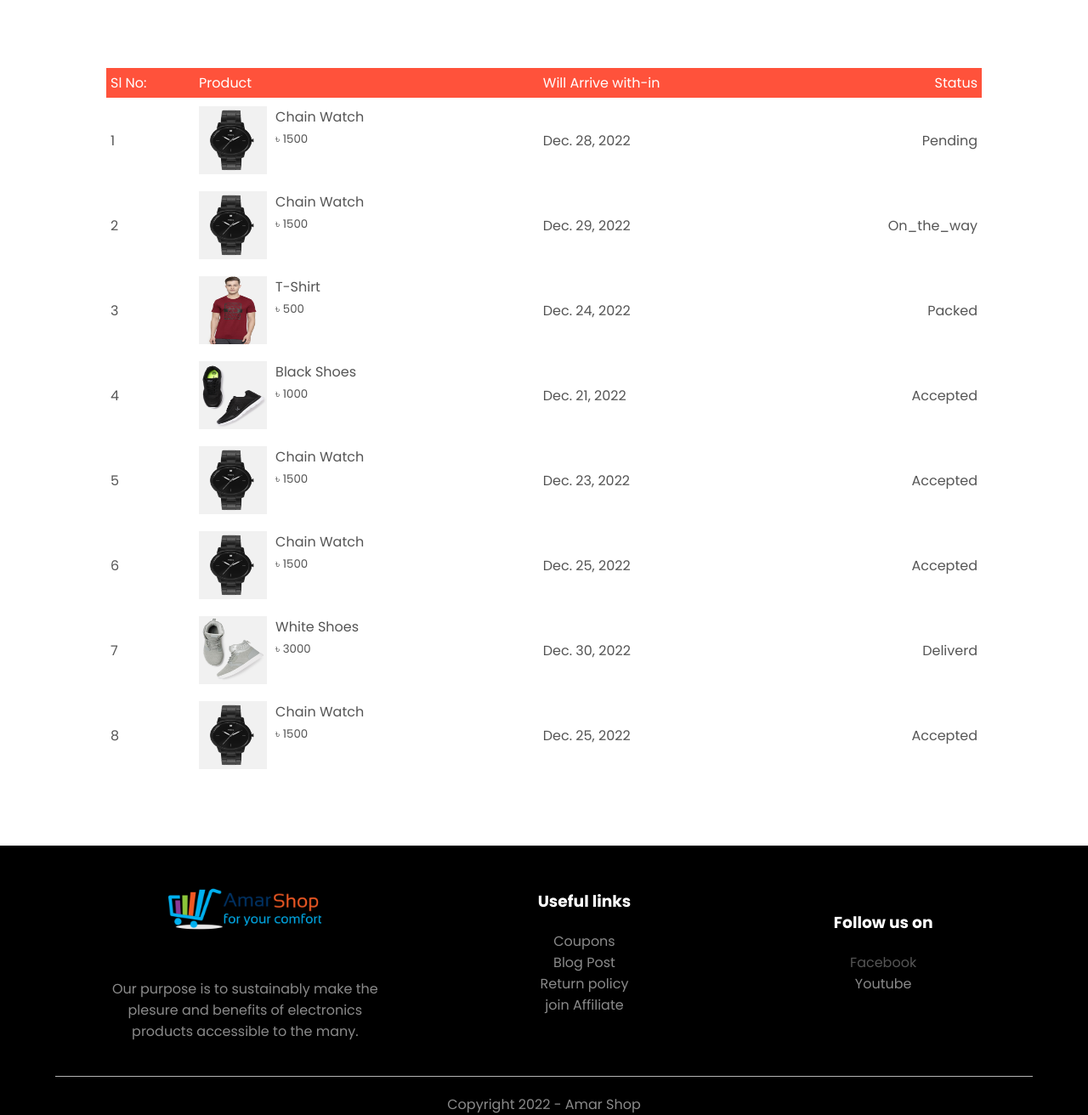
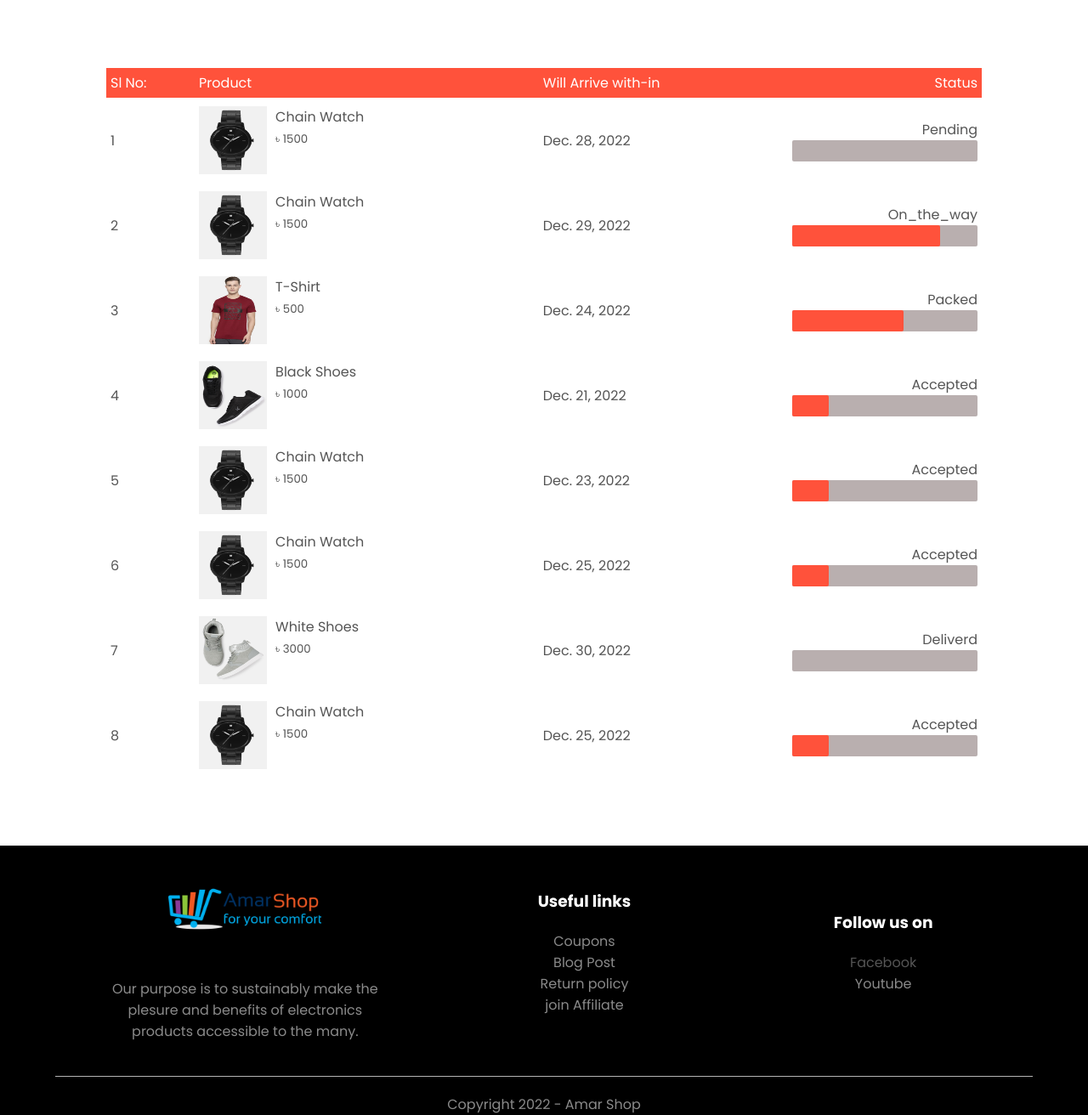
Before and after one commit to anwar-hasaan/Amar-Shop, a Django app: page /track-orders/ in a window 1280 px wide. Shown: the part 73-1385 px from the top of the page at 85% size. Run offline with Django 4.2, Linux system fonts and the light colour scheme; a user stored in the database is signed in; data comes from the database, SQL or seed files in the repository; both versions use the stored data as it was after the commit.

Commit message:
minor changes

```diff
--- a/shop/models.py
+++ b/shop/models.py
@@ -101,6 +101,22 @@ class OrderPlaced(models.Model):
     def is_deliverd(self):
         return True if self.status == 'deliverd' else False
 
+    @property
+    def delivery_status(self):
+        if self.status == 'accepted':
+            status = 20
+        elif self.status == 'packing':
+            status = 40
+        elif self.status == 'packed':
+            status = 60
+        elif self.status == 'on_the_way':
+            status = 80
+        elif self.status == 'delivered':
+            status = 100
+        else:
+            status = 0
+        return status
+
     def save(self,*args,**kwargs):
         if not self.total_amount:
             self.total_amount = self.quantity * self.product.discount_price
--- a/shop/views.py
+++ b/shop/views.py
@@ -263,12 +263,10 @@ def payment(request):
 
 @login_required
 def track_orders(request):
-    print(request)
     user = request.user
 
     customers = [cus for cus in Customer.objects.filter(_user=user)]
     placed_order = OrderPlaced.objects.filter(_user=user, _customer__in=customers, is_paid=True)
-    print(placed_order)
 
     context = {
         'orders': placed_order,
--- a/static/css/style.css
+++ b/static/css/style.css
@@ -1,4 +1,4 @@
-/* @import url('https://fonts.googleapis.com/css2?family=Poppins:wght@300;400;500;600;700&display=swap'); */
+@import url('https://fonts.googleapis.com/css2?family=Poppins:wght@300;400;500;600;700&display=swap');
 *{
     margin: 0;
     padding: 0;
@@ -558,6 +558,22 @@ from .btn:focus{
     margin: 30px 5px;
 }
 
+/* ---------tracking order progress---- */
+.progress-container {
+    width: 100%;
+    background-color: rgb(185, 175, 175);
+    border-radius: 2px;
+}
+.progress {
+    font-size: 0.8rem;
+    text-align: right;
+    color: white;
+    border-radius: 2px;
+    width: 0%;
+    height: 25px;
+    background-color: #ff523b;
+}
+
 @media only screen and (max-width: 800px){
     nav ul{
         position: absolute;
--- a/static/js/toggle_login_form.js
+++ b/static/js/toggle_login_form.js
@@ -6,14 +6,18 @@ let indicator = document.getElementById('indicator');
 let login_btn = document.getElementById('login');
 let register_btn = document.getElementById('register');
 
+if (register_btn){
     register_btn.addEventListener('click', function(){
         register_form.style.transform = "translateX(0px)";
         login_form.style.transform = "translateX(0px)";
         indicator.style.transform = "translateX(100px)";
 
     })
+}
+if (login_btn){
     login_btn.addEventListener('click', function(){
         register_form.style.transform = "translateX(300px)";
         login_form.style.transform = "translateX(300px)";
         indicator.style.transform = "translateX(0px)";
     })
+}
--- a/templates/accounts/profile.html
+++ b/templates/accounts/profile.html
@@ -10,7 +10,7 @@
                 <button class="button" onclick="profile()">Profile</button>
                 <button class="button" onclick="change_pass()">Change Pasword</button>
                 <button class="button" onclick="address()">Address</button>
-                <button class="button">Orders</button>
+                <a href="{% url 'shop:track-orders' %}"><button class="button">Orders</button></a>
             </div>
 
             {% comment %} <!--------profile address section---------> {% endcomment %}
--- a/templates/base.html
+++ b/templates/base.html
@@ -6,9 +6,10 @@
     <meta charset="UTF-8">
     <meta http-equiv="X-UA-Compatible" content="IE=edge">
     <meta name="viewport" content="width=device-width, initial-scale=1.0">
-    <link href="https://fonts.googleapis.com/css2?family=Poppins:wght@300;400;500;600;700&display=swap" rel="stylesheet">
+
     <link rel="stylesheet" href="https://stackpath.bootstrapcdn.com/font-awesome/4.7.0/css/font-awesome.min.css">
     <script src="https://cdnjs.cloudflare.com/ajax/libs/jquery/3.5.0/jquery.min.js" integrity="sha512-k2WPPrSgRFI6cTaHHhJdc8kAXaRM4JBFEDo1pPGGlYiOyv4vnA0Pp0G5XMYYxgAPmtmv/IIaQA6n5fLAyJaFMA==" crossorigin="anonymous" referrerpolicy="no-referrer"></script>
+    <link rel="icon" type="image/x-icon" href="{% static '/images/icons/logo_main.png' %}">
 
     <link rel="stylesheet" href="{% static '/css/style.css' %}">
     <title>{% block title %}{% endblock title %}</title>
--- a/templates/shop/orders.html
+++ b/templates/shop/orders.html
@@ -37,6 +37,25 @@
             </td>
             <td>
                 <p>{{order.status|capfirst}}</p>
+                <div class="progress-container">
+                    <div class="progress" style="width: {{order.delivery_status}}%;"></div>
+                </div>
+                {% comment %} <div class="progress-container">
+                {% with order.status as status %}
+                    {% if status == 'accepted' %}
+                        <div class="progress" style="width: 20%;">20%</div>
+                    {% elif status == 'packing' %}
+                        <div class="progress" style="width: 40%;"></div>
+                    {% elif status == 'packed' %}
+                        <div class="progress" style="width: 60%;"></div>
+                    {% elif status == 'on_the_way' %}
+                        <div class="progress" style="width: 80%;"></div>
+                    {% elif status == 'deliverd' %}
+                        <div class="progress" style="width: 100%;"></div>
+                    {% else %}
+                        <div class="progress" style="width: 0%;"></div>
+                    {% endif %}
+                {% endwith %} {% endcomment %}
             </td>
         </tr>
         {% endfor %}
```
Also changed, not shown: db.sqlite3. Lines whose indentation alone changed are shown as unchanged.
